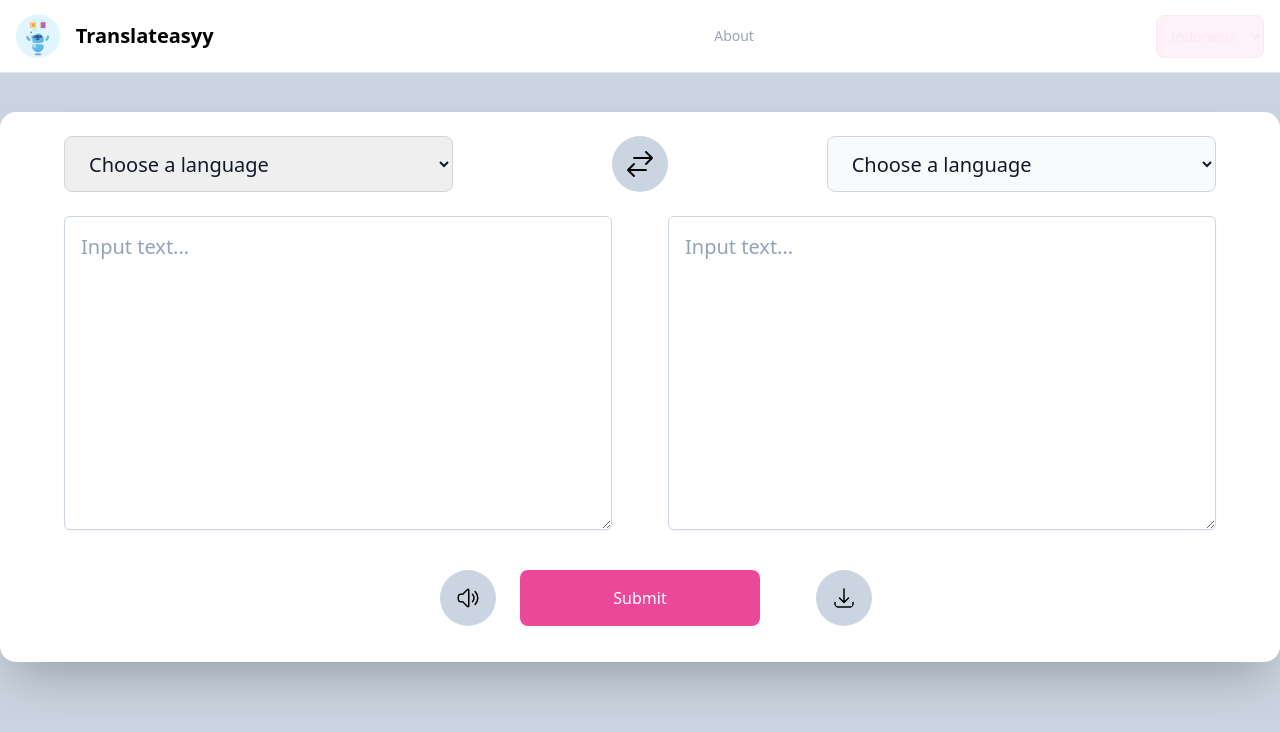
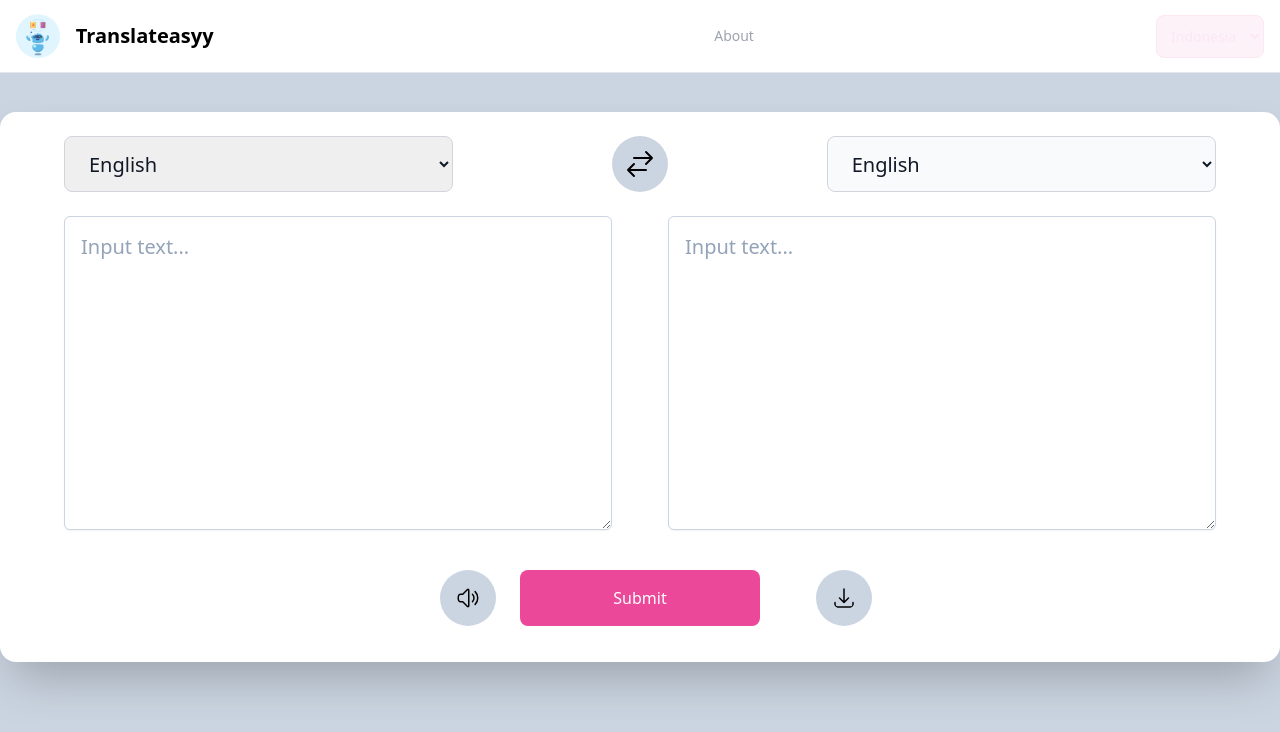
Before and after one commit to alweismiau/translateasy, a Nuxt app: page / in a window 1280 px wide. Shown: the top 732 px of the page. Built offline with nearby package versions, Linux system fonts and the light colour scheme.

Commit message:
tts kelar ges

```diff
--- a/pages/index.vue
+++ b/pages/index.vue
@@ -11,8 +11,7 @@
         <div class="flex md:order-2">
           <select
             id="countries"
-            class="bg-pink-50 border border-pink-100  text-pink-100 text-sm rounded-lg focus:ring-pink-200 focus:border-pink-100 block w-full p-2.5 dark:bg-pink-600 dark:border-pink-600 dark:placeholder-pink-400 dark:text-white dark:focus:ring-pink-500 dark:focus:border-pink-500 focus:ring-2 hover-bg-pink-100 dark:hover:bg-pink-700"
-          >
+            class="bg-pink-50 border border-pink-100  text-pink-100 text-sm rounded-lg focus:ring-pink-200 focus:border-pink-100 block w-full p-2.5 dark:bg-pink-600 dark:border-pink-600 dark:placeholder-pink-400 dark:text-white dark:focus:ring-pink-500 dark:focus:border-pink-500 focus:ring-2 hover-bg-pink-100 dark:hover:bg-pink-700">
             <option selected>Indonesia</option>
             <option value="US">English</option>
           </select>
@@ -32,7 +31,7 @@
     <!-- isi -->
     <div class="bg-white rounded-2xl container mx-auto translate-y-[14vh] shadow-2xl">
         <div class=" mx-14 pt-6 font-inter grid grid-cols-3">
-          <select
+          <select v-model="lang"
             id="countries"
             class="bbg-gray-50 border border-gray-300 text-gray-900 text-xl rounded-lg focus:ring-blue-500 focus:border-blue-500 block w-full px-5 dark:bg-gray-700 dark:border-gray-600 dark:placeholder-gray-400 dark:text-white dark:focus:ring-blue-500 dark:focus:border-blue-500 mx-2"
           >
@@ -42,6 +41,7 @@
             <option value="CA">Canada</option>
             <option value="FR">France</option>
             <option value="DE">Germany</option>
+            <option value="ja-JP">Japanese</option>
           </select>
           <!--Switch-->
           <button type="button" class="rounded-full bg-slate px-4">
@@ -49,7 +49,7 @@
               <path stroke-linecap="round" stroke-linejoin="round" d="M7.5 21L3 16.5m0 0L7.5 12M3 16.5h13.5m0-13.5L21 7.5m0 0L16.5 12M21 7.5H7.5" />
             </svg>
           </button>
-          <select
+          <select v-model="lang"
             id="countries"
             class="bg-gray-50 border border-gray-300 text-gray-900 text-xl rounded-lg focus:ring-blue-500 focus:border-blue-500 block w-full px-5 dark:bg-gray-700 dark:border-gray-600 dark:placeholder-gray-400 dark:text-white dark:focus:ring-blue-500 dark:focus:border-blue-500 -mx-2"
           >
@@ -59,18 +59,19 @@
             <option value="CA">Canada</option>
             <option value="FR">France</option>
             <option value="DE">Germany</option>
+            <option value="ja-JP">Japanese</option>
           </select>
         </div>
 
       <!--tabel bahasa-->
       <div class="mt-4 mx-8 mb-8 p-2 font-inter grid grid-cols-2 gap-2">
-        <textarea
+        <textarea v-model="text"
           cols="50"
           rows="10"
           class="mx-6 p-4 bg-white border shadow-sm border-slate-300 placeholder-slate-400 focus:outline-none focus:border-pink-500 focus:ring-pink-400 rounded-md sm:text-xl focus:ring-1"
           placeholder="Input text... "
         />
-        <textarea
+        <textarea v-model="text"
           cols="50"
           rows="10"
           class="mx-6 p-4 bg-white border shadow-sm border-slate-300 placeholder-slate-400 focus:outline-none focus:border-pink-500 focus:ring-pink-400 rounded-md sm:text-xl focus:ring-1"
@@ -82,7 +83,7 @@
       <div class="mx-10 mb-8 pb-9 font-inter grid grid-cols-5">
         <label></label>
         <button>
-          <svg xmlns="http://www.w3.org/2000/svg" fill="none" viewBox="0 0 24 24" stroke-width="1.5" stroke="currentColor" class="w-14 h-14 mx-40 rounded-full bg-slate-300 p-4 hover:bg-gray-200">
+          <svg @click="speak" xmlns="http://www.w3.org/2000/svg" fill="none" viewBox="0 0 24 24" stroke-width="1.5" stroke="currentColor" class="w-14 h-14 mx-40 rounded-full bg-slate-300 p-4 hover:bg-gray-200">
             <path
               stroke-linecap="round"
               stroke-linejoin="round"
@@ -90,7 +91,7 @@
             />
           </svg>
         </button>
-        <button
+        <button @click=""
           type="submit"
           class="text-white bg-pink-500 hover:bg-blue focus:ring-4 focus:outline-none focus:ring-pink-500 font-medium rounded-lg text-base w-full sm:w-auto px-5 py-2.5 text-center dark:bg-pink-500 dark:hover:bg-pink-400 dark:focus:ring-pink-500"
         >
@@ -107,8 +108,19 @@
 
 <script>
 export default {
-  data: () => ({
-    flag: true,
-  }),
+  data() {
+    return {
+      text: "",
+      lang: 'US'
+    };
+  },
+  methods: {
+    speak() {
+      const msg = new SpeechSynthesisUtterance();
+      msg.text = this.text;
+      msg.lang = this.lang;
+      window.speechSynthesis.speak(msg);
+    }
+  }
 };
 </script>
```
Also changed, not shown: 1 other file (tests, documents, lock files or other folders).
